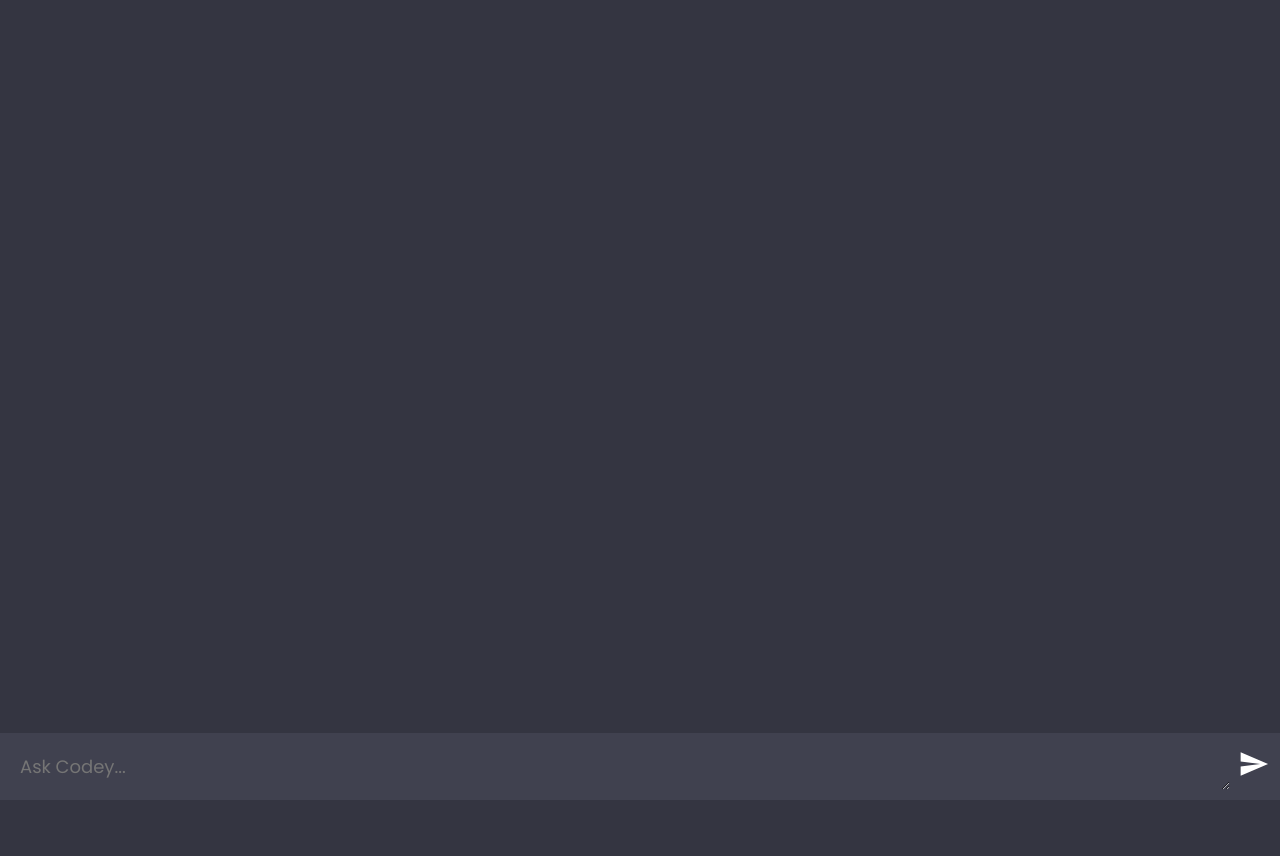
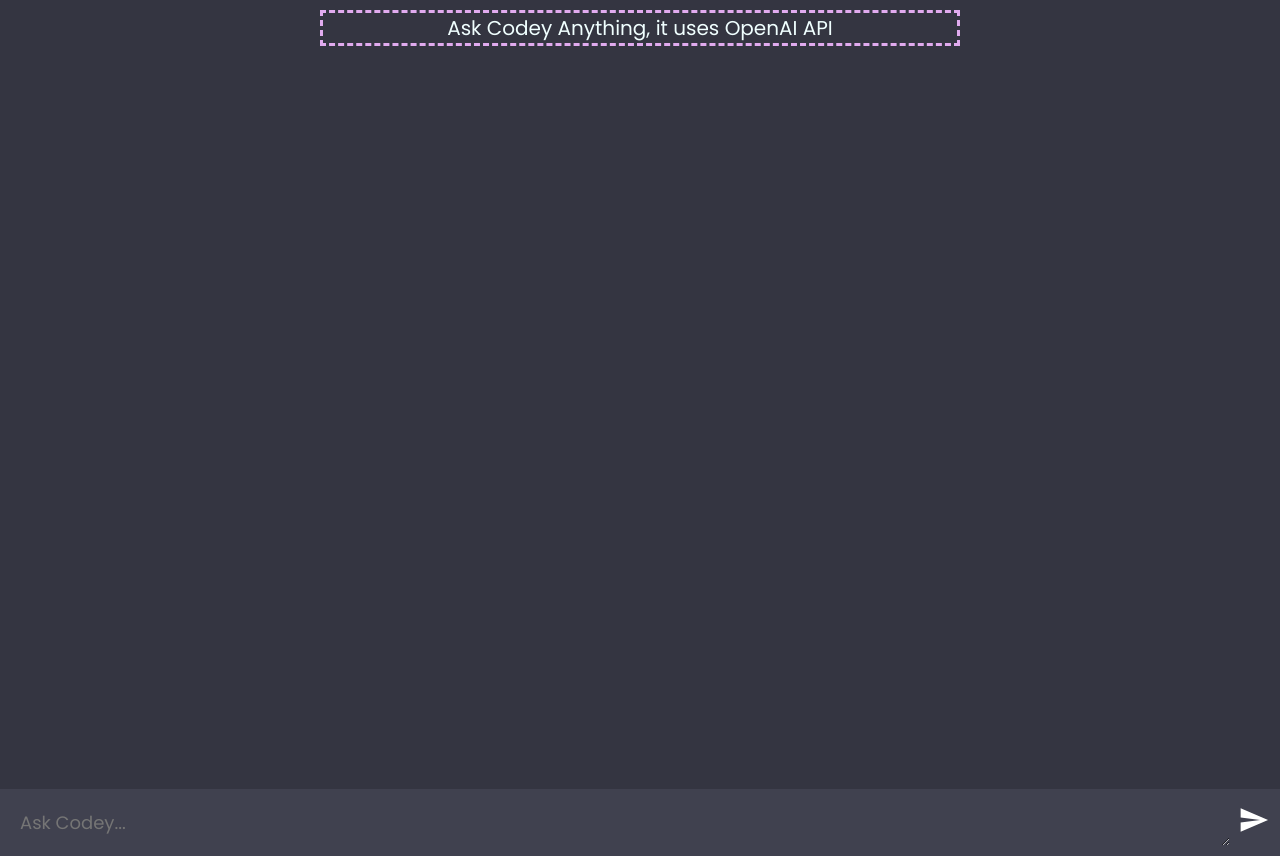
Before and after one commit to Olaowo5/ChatApiWeb, a website built with Vite: page client/index.html in a window 1280 px wide. Before the commit the page ends 800 px from the top, so only its background shows below. Built offline with nearby package versions, Linux system fonts and the light colour scheme.

Commit message:
new html

```diff
--- a/client/index.html
+++ b/client/index.html
@@ -8,6 +8,9 @@
     <title>Codey AI | OlaOwo</title>
   </head>
   <body>
+    <div class="parentdiv">
+    <div class="Titlediv">Ask Codey Anything, it uses OpenAI API</div>
+  </div>
     <div id="app">
       <div id="chat_container"></div>
       <form>
--- a/client/style.css
+++ b/client/style.css
@@ -38,6 +38,27 @@
 
   padding-bottom: 20px;
   scroll-behavior: smooth;
+}
+
+.parentdiv{
+  display: flex;
+  justify-content: center;
+  align-items: center;
+  margin-top: 10px;
+  margin-bottom: 10px;
+}
+.Titlediv{
+
+  border: 3px dashed rgb(225, 171, 239);
+  display: flex;
+  justify-content: center;
+  align-items: center;
+  color: azure;
+
+  font-size: 20px;
+
+  font-weight: 300;
+  width:50vw;
 }
 
 /* hides scrollbar */
```
